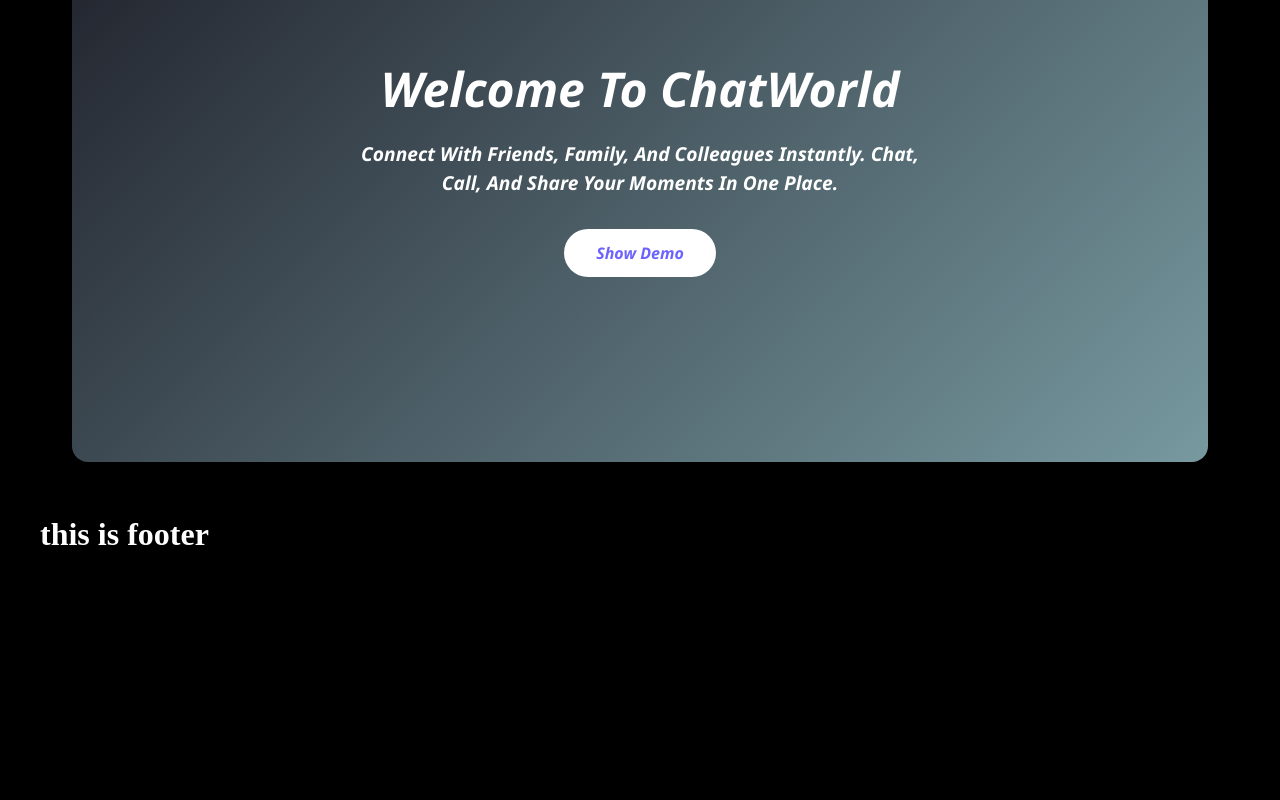
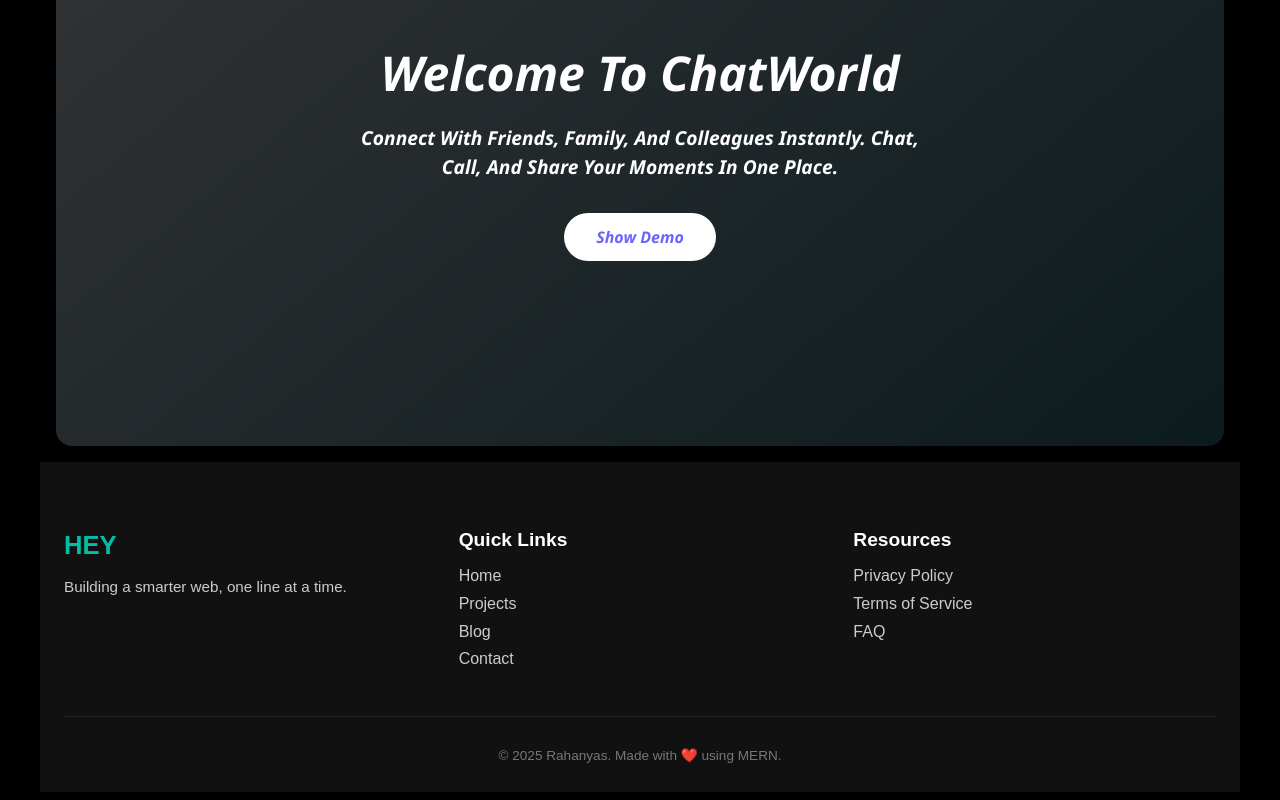
Before and after one commit to rahanyas/Chatty, a React (Vite) app in the folder frontend/: page / in a window 1280 px wide. Shown: the part 323-1123 px from the top of the page. Before the commit the page ends 905 px from the top, so only its background shows below. Built offline with nearby package versions, Linux system fonts and the light colour scheme.

Commit message:
created footer section

```diff
--- a/frontend/package.json
+++ b/frontend/package.json
@@ -7,7 +7,8 @@
     "dev": "vite",
     "build": "vite build",
     "lint": "eslint .",
-    "preview": "vite preview"
+    "preview": "vite preview",
+    "host" : "vite --host"
   },
   "dependencies": {
     "axios": "^1.12.2",
--- a/frontend/src/components/Footer.compo.jsx
+++ b/frontend/src/components/Footer.compo.jsx
@@ -1,10 +1,46 @@
+
+
+import '../styles/components/footer.compo.scss'
+
 const Footer = () => {
     return (
-        <div>
-            <h1>
-                this is footer
-            </h1>
-        </div>
+<footer class="footer">
+  <div class="footer-container">
+
+    {/* <!-- Column 1: Brand Info --> */}
+    <div class="footer-col brand">
+      <h2 style={{textTransform : "uppercase"}}>hey</h2>
+      <p>Building a smarter web, one line at a time.</p>
+    </div>
+
+    {/* <!-- Column 2: Quick Links --> */}
+    <div class="footer-col">
+      <h3>Quick Links</h3>
+      <ul>
+        <li><a href="#">Home</a></li>
+        <li><a href="#">Projects</a></li>
+        <li><a href="#">Blog</a></li>
+        <li><a href="#">Contact</a></li>
+      </ul>
+    </div>
+
+    {/* <!-- Column 3: Resources --> */}
+    <div class="footer-col">
+      <h3>Resources</h3>
+      <ul>
+        <li><a href="#">Privacy Policy</a></li>
+        <li><a href="#">Terms of Service</a></li>
+        <li><a href="#">FAQ</a></li>
+      </ul>
+    </div>
+
+  </div>
+
+  <div class="footer-bottom">
+    <p>© 2025 Rahanyas. Made with ❤️ using MERN.</p>
+  </div>
+</footer>
+
     )
 };
 
--- /dev/null
+++ b/frontend/src/styles/components/footer.compo.scss
@@ -0,0 +1,64 @@
+.footer {
+  background-color: #111;
+  color: #ccc;
+  padding: 3rem 1.5rem 1rem;
+  font-family: 'Poppins', sans-serif;
+
+  .footer-container {
+    max-width: 1200px;
+    margin: 0 auto;
+    display: grid;
+    grid-template-columns: repeat(auto-fit, minmax(230px, 1fr));
+    gap: 2rem;
+  }
+
+  .footer-col {
+    h3 {
+      color: #fff;
+      margin-bottom: 1rem;
+      font-size: 1.2rem;
+    }
+
+    ul {
+      list-style: none;
+      padding: 0;
+
+      li {
+        margin-bottom: 0.6rem;
+
+        a {
+          color: #ccc;
+          text-decoration: none;
+          transition: color 0.3s ease;
+
+          &:hover {
+            color: #00bfa6;
+          }
+        }
+      }
+    }
+  }
+
+  .brand {
+    h2 {
+      color: #00bfa6;
+      font-size: 1.6rem;
+      margin-bottom: 0.8rem;
+    }
+
+    p {
+      font-size: 0.95rem;
+      line-height: 1.5;
+    }
+  }
+
+
+  .footer-bottom {
+    text-align: center;
+    margin-top: 2rem;
+    border-top: 1px solid #222;
+    padding-top: 1rem;
+    font-size: 0.85rem;
+    color: #777;
+  }
+}
--- a/frontend/src/styles/main.scss
+++ b/frontend/src/styles/main.scss
@@ -1,6 +1,7 @@
 @use './page/home.style.scss';
 @use './components/navbar.compos.scss';
 @use './components/layout.compo.scss';
+@use './components/footer.compo.scss';
 
 :root{
     overflow-y: auto;
--- a/frontend/src/styles/page/home.style.scss
+++ b/frontend/src/styles/page/home.style.scss
@@ -2,7 +2,7 @@
   background-color: black;
   margin: 0 2rem;
   @media screen and (max-width:768px) {
-    margin: 0;
+    margin : 0;
     .home-content{
       padding: .5em;
       .home-head{
@@ -18,10 +18,11 @@
   justify-content: center;
   align-items: center;
   min-height :70vh;;
-  background: linear-gradient(135deg, #1c1c26, #7799a0);
+  background: linear-gradient(140deg, #343436, #0c1b1e);
   color: #fff;
   text-align: center;
   padding: 2rem;
+  margin: -1rem;
   border-radius: 1rem;
   font-weight: bold;
   text-transform: capitalize;
--- a/frontend/vite.config.js
+++ b/frontend/vite.config.js
@@ -1,9 +1,6 @@
 import { defineConfig } from 'vite'
 import react from '@vitejs/plugin-react'
 
-// https://vite.dev/config/
 export default defineConfig({
-  plugins: [
-    react()
-  ],
+  plugins: [react()],
 })
```
